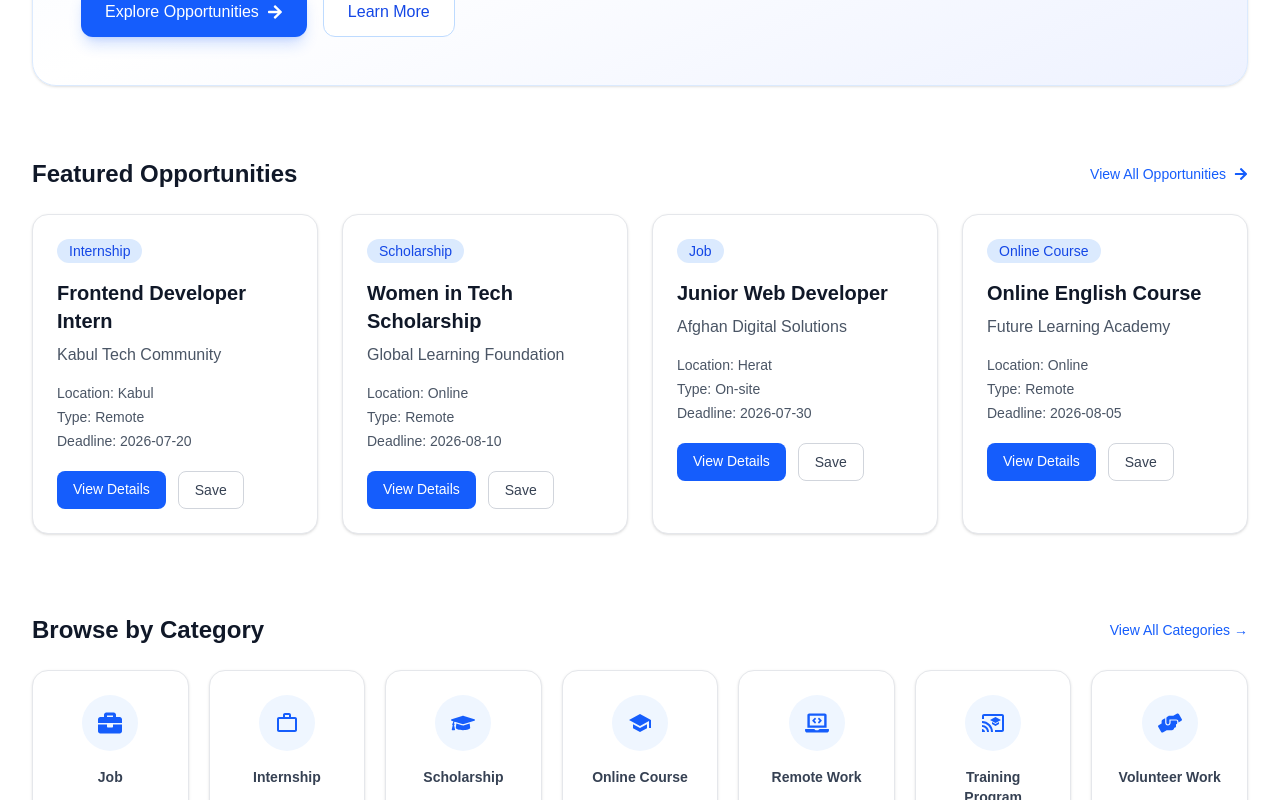
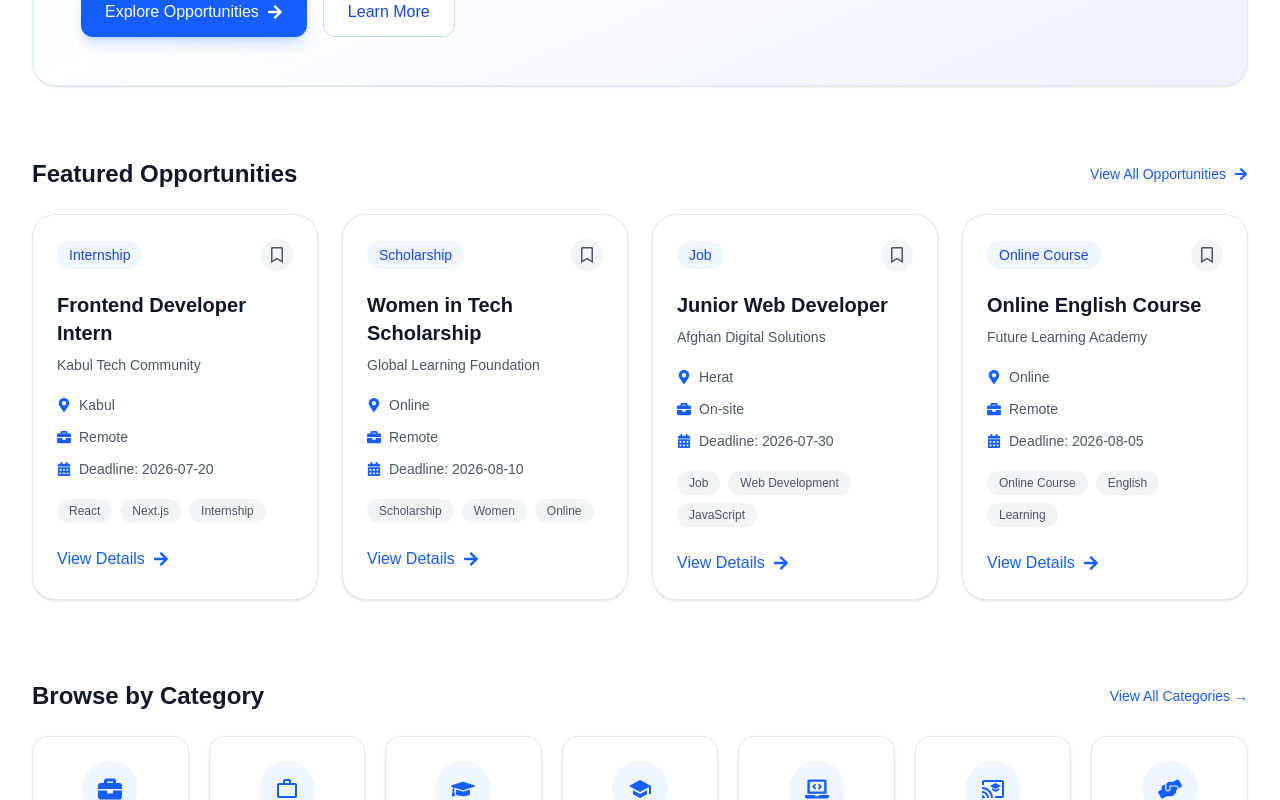
Before and after one commit to somaya369/kaaryab-afghanistan, a Next.js app: page / in a window 1280 px wide. Shown: the part 513-1313 px from the top of the page. Built offline with nearby package versions, Linux system fonts and the light colour scheme.

Commit message:
Improve opportunity cards UI

```diff
--- a/components/OpportunityCard.jsx
+++ b/components/OpportunityCard.jsx
@@ -2,6 +2,14 @@
 
 import Link from "next/link";
 import { useSaved } from "@/context/SavedContext";
+import {
+  FaBookmark,
+  FaRegBookmark,
+  FaMapMarkerAlt,
+  FaCalendarAlt,
+  FaBriefcase,
+  FaArrowRight,
+} from "react-icons/fa";
 
 export default function OpportunityCard({ opportunity }) {
   const { saveOpportunity, removeOpportunity, isSaved } = useSaved();
@@ -9,30 +17,12 @@ export default function OpportunityCard({ opportunity }) {
   const saved = isSaved(opportunity.id);
 
   return (
-    <div className="rounded-2xl border border-gray-200 bg-white p-6 shadow-sm transition hover:-translate-y-1 hover:shadow-lg">
-      <span className="rounded-full bg-blue-100 px-3 py-1 text-sm font-medium text-blue-700">
-        {opportunity.category}
-      </span>
-
-      <h3 className="mt-4 text-xl font-bold text-gray-900">
-        {opportunity.title}
-      </h3>
-
-      <p className="mt-2 text-gray-600">{opportunity.organization}</p>
-
-      <div className="mt-4 space-y-1 text-sm text-gray-600">
-        <p>Location: {opportunity.location}</p>
-        <p>Type: {opportunity.type}</p>
-        <p>Deadline: {opportunity.deadline}</p>
-      </div>
-
-      <div className="mt-5 flex flex-wrap gap-3">
-        <Link
-          href={`/opportunities/${opportunity.id}`}
-          className="rounded-lg bg-blue-600 px-4 py-2 text-sm text-white hover:bg-blue-700"
-        >
-          View Details
-        </Link>
+    <div className="group relative overflow-hidden rounded-3xl border border-gray-200 bg-white p-6 shadow-sm transition hover:-translate-y-2 hover:border-blue-200 hover:shadow-xl">
+      {/* Category badge */}
+      <div className="flex items-center justify-between">
+        <span className="rounded-full bg-blue-50 px-3 py-1 text-sm font-medium text-blue-700">
+          {opportunity.category}
+        </span>
 
         <button
           onClick={() =>
@@ -40,15 +30,64 @@ export default function OpportunityCard({ opportunity }) {
               ? removeOpportunity(opportunity.id)
               : saveOpportunity(opportunity)
           }
-          className={`rounded-lg border px-4 py-2 text-sm font-medium ${
+          className={`rounded-full p-2 transition ${
             saved
-              ? "border-red-300 bg-red-50 text-red-600 hover:bg-red-100"
-              : "border-gray-300 text-gray-700 hover:bg-gray-50"
+              ? "bg-blue-600 text-white"
+              : "bg-gray-100 text-gray-600 hover:bg-blue-50 hover:text-blue-600"
           }`}
         >
-          {saved ? "Remove" : "Save"}
+          {saved ? <FaBookmark /> : <FaRegBookmark />}
         </button>
       </div>
+
+      {/* Title */}
+      <h3 className="mt-5 text-xl font-bold text-gray-900 group-hover:text-blue-700">
+        {opportunity.title}
+      </h3>
+
+      {/* Organization */}
+      <p className="mt-2 text-sm font-medium text-gray-600">
+        {opportunity.organization}
+      </p>
+
+      {/* Details */}
+      <div className="mt-5 space-y-3 text-sm text-gray-600">
+        <p className="flex items-center gap-2">
+          <FaMapMarkerAlt className="text-blue-600" />
+          {opportunity.location}
+        </p>
+
+        <p className="flex items-center gap-2">
+          <FaBriefcase className="text-blue-600" />
+          {opportunity.type}
+        </p>
+
+        <p className="flex items-center gap-2">
+          <FaCalendarAlt className="text-blue-600" />
+          Deadline: {opportunity.deadline}
+        </p>
+      </div>
+
+      {/* Tags */}
+      <div className="mt-5 flex flex-wrap gap-2">
+        {opportunity.tags.slice(0, 3).map((tag) => (
+          <span
+            key={tag}
+            className="rounded-full bg-gray-100 px-3 py-1 text-xs font-medium text-gray-600"
+          >
+            {tag}
+          </span>
+        ))}
+      </div>
+
+      {/* View details */}
+      <Link
+        href={`/opportunities/${opportunity.id}`}
+        className="mt-6 inline-flex items-center gap-2 font-medium text-blue-600 transition hover:gap-3 hover:text-blue-800"
+      >
+        View Details
+        <FaArrowRight />
+      </Link>
     </div>
   );
 }
```
